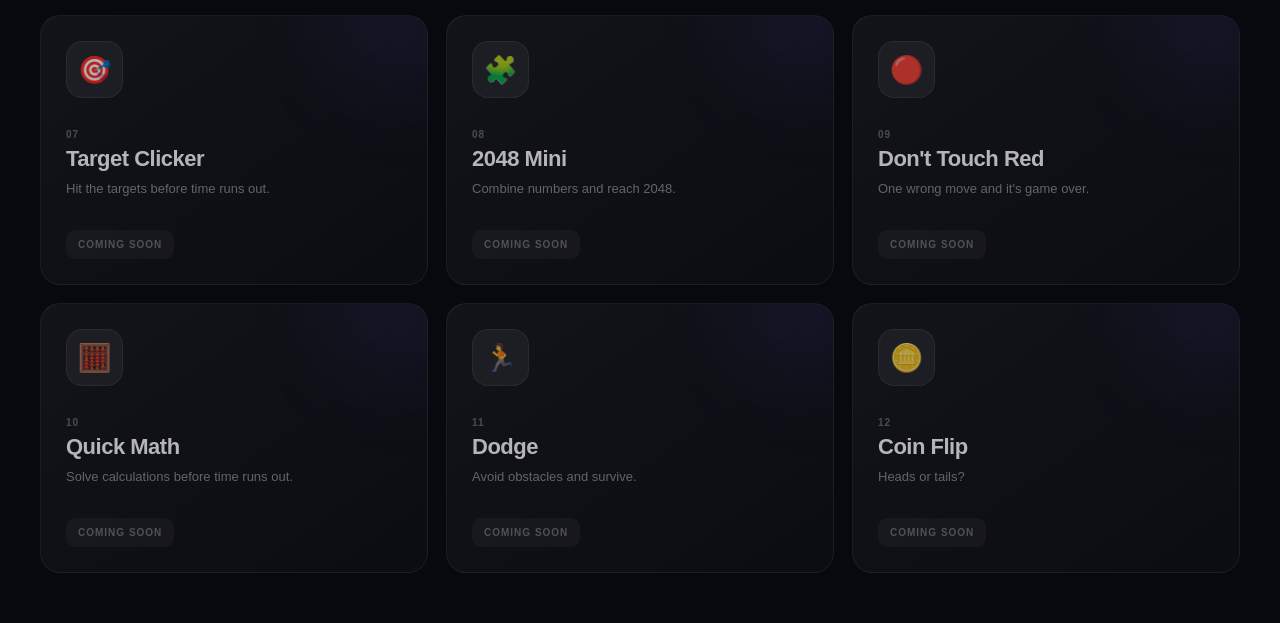
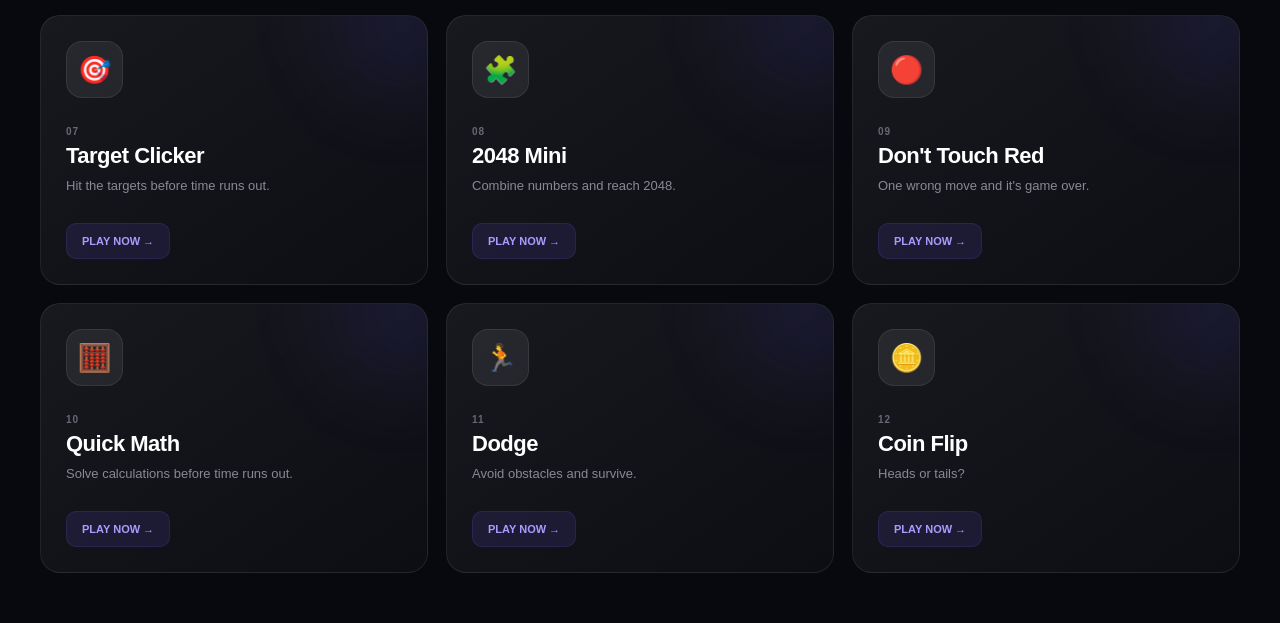
Before and after one commit to lukinjezek-pixel/mini-games, a plain HTML site: page index.html in a window 1280 px wide. Shown: the part 1505-2128 px from the top of the page. Drawn offline with Linux system fonts and the light colour scheme.

Commit message:
Update index.html

```diff
--- a/index.html
+++ b/index.html
@@ -1,10 +1,12 @@
 <!DOCTYPE html>
 <html lang="en">
+
 <head>
   <meta charset="UTF-8">
   <meta name="viewport" content="width=device-width, initial-scale=1.0">
 
   <title>Mini Games</title>
+
   <meta
     name="description"
     content="Play fun, fast and addictive mini games online for free."
@@ -487,7 +489,7 @@
         ================================= -->
 
         <article
-          class="game-card coming-soon"
+          class="game-card"
           data-category="reflex"
         >
 
@@ -511,9 +513,12 @@
 
           </div>
 
-          <span class="coming-label">
-            COMING SOON
-          </span>
+          <a
+            href="games/target-clicker.html"
+            class="game-button"
+          >
+            PLAY NOW →
+          </a>
 
         </article>
 
@@ -523,7 +528,7 @@
         ================================= -->
 
         <article
-          class="game-card coming-soon"
+          class="game-card"
           data-category="brain"
         >
 
@@ -547,9 +552,12 @@
 
           </div>
 
-          <span class="coming-label">
-            COMING SOON
-          </span>
+          <a
+            href="games/2048.html"
+            class="game-button"
+          >
+            PLAY NOW →
+          </a>
 
         </article>
 
@@ -559,7 +567,7 @@
         ================================= -->
 
         <article
-          class="game-card coming-soon"
+          class="game-card"
           data-category="action"
         >
 
@@ -583,9 +591,12 @@
 
           </div>
 
-          <span class="coming-label">
-            COMING SOON
-          </span>
+          <a
+            href="games/dont-touch-red.html"
+            class="game-button"
+          >
+            PLAY NOW →
+          </a>
 
         </article>
 
@@ -595,7 +606,7 @@
         ================================= -->
 
         <article
-          class="game-card coming-soon"
+          class="game-card"
           data-category="math"
         >
 
@@ -619,9 +630,12 @@
 
           </div>
 
-          <span class="coming-label">
-            COMING SOON
-          </span>
+          <a
+            href="games/quick-math.html"
+            class="game-button"
+          >
+            PLAY NOW →
+          </a>
 
         </article>
 
@@ -631,7 +645,7 @@
         ================================= -->
 
         <article
-          class="game-card coming-soon"
+          class="game-card"
           data-category="action"
         >
 
@@ -655,9 +669,12 @@
 
           </div>
 
-          <span class="coming-label">
-            COMING SOON
-          </span>
+          <a
+            href="games/dodge.html"
+            class="game-button"
+          >
+            PLAY NOW →
+          </a>
 
         </article>
 
@@ -667,7 +684,7 @@
         ================================= -->
 
         <article
-          class="game-card coming-soon"
+          class="game-card"
           data-category="choice"
         >
 
@@ -691,9 +708,12 @@
 
           </div>
 
-          <span class="coming-label">
-            COMING SOON
-          </span>
+          <a
+            href="games/coin-flip.html"
+            class="game-button"
+          >
+            PLAY NOW →
+          </a>
 
         </article>
 
@@ -843,10 +863,12 @@
       showMenu
     );
 
+
     closeMenu.addEventListener(
       "click",
       hideMenu
     );
+
 
     menuOverlay.addEventListener(
       "click",
@@ -863,20 +885,24 @@
         ".category-link"
       );
 
+
     const gameCards =
       document.querySelectorAll(
         ".game-card"
       );
+
 
     const gamesTitle =
       document.getElementById(
         "gamesTitle"
       );
 
+
     const gamesCount =
       document.getElementById(
         "gamesCount"
       );
+
 
     const noResults =
       document.getElementById(
@@ -886,7 +912,8 @@
 
     const categoryNames = {
 
-      "all": "All Games",
+      "all":
+        "All Games",
 
       "two-players":
         "Two Players",
@@ -1036,4 +1063,5 @@
   </script>
 
 </body>
+
 </html>
```
